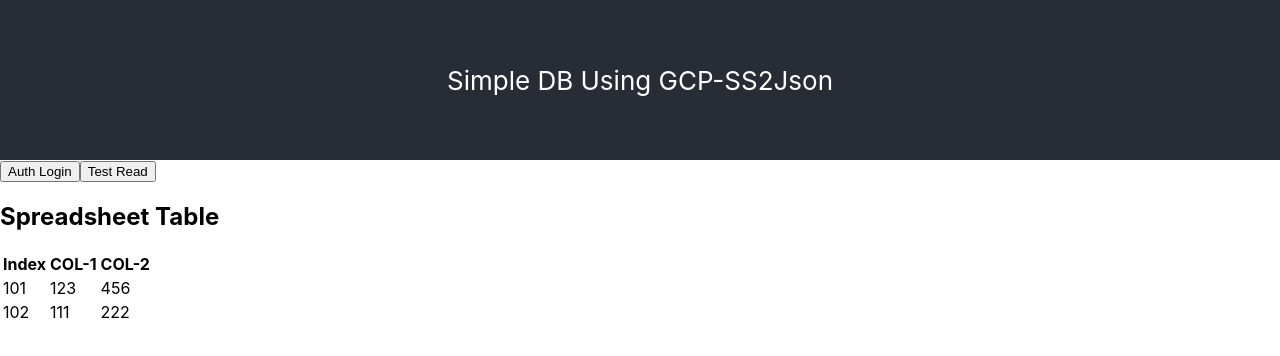
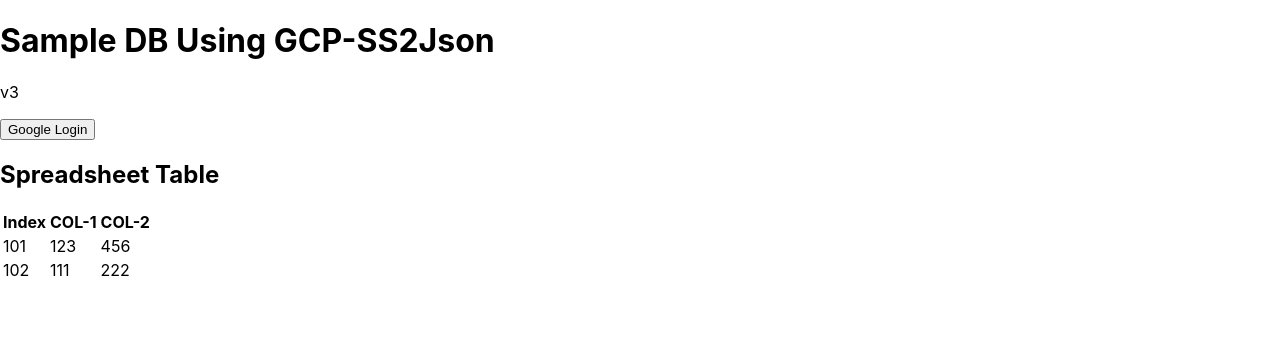
Before and after one commit to wfchiang/gcp-spreadsheet-2-json-sample-apps, a React app in the folder simple-db/: page / in a window 1280 px wide. Shown: the top 356 px of the page. Built offline with nearby package versions, Linux system fonts and the light colour scheme.

Commit message:
refine the structure and load the user-info

```diff
--- a/simple-db/public/index.html
+++ b/simple-db/public/index.html
@@ -11,8 +11,11 @@
     <title>Sample DB Using GCP-SS2Json</title>
   </head>
   <body>
-    <!-- <noscript>You need to enable JavaScript to run this app.</noscript> -->
-    <div id="root"></div>
-    <div id="login-button"></div>
+    <noscript>You need to enable JavaScript to run this app.</noscript>
+    <div>
+      <h1>Sample DB Using GCP-SS2Json</h1>
+      <div id="login-button"></div>
+      <div id="test-table"></div>
+    </div>
   </body>
 </html>
--- a/simple-db/src/App.css
+++ /dev/null
@@ -1,23 +0,0 @@
-.App {
-  text-align: center;
-}
-
-.App-logo {
-  height: 10vmin;
-  pointer-events: none;
-}
-
-.App-header {
-  background-color: #282c34;
-  min-height: 20vh;
-  display: flex;
-  flex-direction: column;
-  align-items: center;
-  justify-content: center;
-  font-size: calc(10px + 2vmin);
-  color: white;
-}
-
-.App-link {
-  color: #61dafb;
-}
--- a/simple-db/src/App.js
+++ /dev/null
@@ -1,14 +0,0 @@
-import React from 'react';
-import './App.css';
-
-function App() {
-  return (
-    <div className="App">
-      <header className="App-header">
-        Simple DB Using GCP-SS2Json
-      </header>
-    </div>
-  );
-}
-
-export default App;
--- a/simple-db/src/index.js
+++ b/simple-db/src/index.js
@@ -1,19 +1,29 @@
 import React from 'react';
 import ReactDOM from 'react-dom';
 import './index.css';
-import App from './App';
-import GoogleLoginButton from './ss2json'
+import SS2Json from './ss2json';
+import SpreadsheetTable from './SpreadsheetTable';
 
 ReactDOM.render(
   <React.StrictMode>
-    <GoogleLoginButton />
+    <SS2Json />
   </React.StrictMode>,
   document.getElementById('login-button')
 );
 
+// to be removed -- just for testing
+let testTableId = {"spreadsheetId": "abcxyz123", "sheetId": "123456" };
+let testTableColTitltes = ["COL-1", "COL-2"];
+let testTableActiveRows = [{"rowIndex": "101", "data": {"COL-1": "123", "COL-2": "456"}}, {"rowIndex": "102", "data": {"COL-1": "111", "COL-2": "222"}}];
+let testTableBackupRows = [{"rowIndex": "101", "data": {"COL-1": "123", "COL-2": "456"}}, {"rowIndex": "102", "data": {"COL-1": "111", "COL-2": "222"}}];
+let testTableActive = { "id": testTableId, "columnTitles": testTableColTitltes, "rows": testTableActiveRows };
+let testTableBackup = { "id": testTableId, "columnTitles": testTableColTitltes, "rows": testTableBackupRows };
+
 ReactDOM.render(
   <React.StrictMode>
-    <App />
+    <SpreadsheetTable
+      activeData={testTableActive}
+      backupData={testTableBackup} />
   </React.StrictMode>,
-  document.getElementById('root')
-);
+  document.getElementById('test-table')
+)
--- a/simple-db/src/ss2json.js
+++ b/simple-db/src/ss2json.js
@@ -1,15 +1,11 @@
 import React from 'react'
 import SpreadsheetTable from './SpreadsheetTable'
 import ClientSecret from './client_secret.json'
+import { isUndefined, isString, isObject, isArray} from './wfJsUtils'
 
-class GoogleLoginButton extends React.Component {
+class SS2Json extends React.Component {
     constructor(props) {
         super(props);
-
-        this.state = {
-            activeData: {},
-            backupData: {}
-        };
 
         // try to store the google credentials
         let fragmentString = location.hash.substring(1);
@@ -29,33 +25,40 @@
             // localStorage.setItem('oauth2-params', JSON.stringify(oauth2Params));
         }
 
+        // Initialize state
+        this.state = {
+            userInfo: undefined,
+            activeData: {},
+            backupData: {}
+        };
+
         // bind class function
+        this.isLogin = this.isLogin.bind(this);
         this.authLogin = this.authLogin.bind(this);
+        this.authLogout = this.authLogout.bind(this);
         this.readSpreadsheet = this.readSpreadsheet.bind(this);
         this.makeGetParams = this.makeGetParams.bind(this);
-        this.isUndefined = this.isUndefined.bind(this);
-        this.isObject = this.isObject.bind(this);
-        this.isArray = this.isArray.bind(this);
-
-        // to be removed
-        this.testTableId = {"spreadsheetId": "abcxyz123", "sheetId": "123456" };
-        this.testTableColTitltes = ["COL-1", "COL-2"];
-        this.testTableActiveRows = [{"rowIndex": "101", "data": {"COL-1": "123", "COL-2": "456"}}, {"rowIndex": "102", "data": {"COL-1": "111", "COL-2": "222"}}];
-        this.testTableBackupRows = [{"rowIndex": "101", "data": {"COL-1": "123", "COL-2": "456"}}, {"rowIndex": "102", "data": {"COL-1": "111", "COL-2": "222"}}];
-        this.testTableActive = { "id": this.testTableId, "columnTitles": this.testTableColTitltes, "rows": this.testTableActiveRows };
-        this.testTableBackup = { "id": this.testTableId, "columnTitles": this.testTableColTitltes, "rows": this.testTableBackupRows };
+        this.makeGetRequest = this.makeGetRequest.bind(this);
+        this.callbackLoadUserInfo = this.callbackLoadUserInfo.bind(this);
+        this.callbackLoadTableData = this.callbackLoadTableData.bind(this);
+        this.renderUserInfo = this.renderUserInfo.bind(this);
+        this.renderTableInfo = this.renderTableInfo.bind(this);
     }
 
-    isUndefined(v) {
-        return (typeof v === 'undefined');
+    componentDidMount () {
+        // try to get the userInfo
+        if (this.isLogin()) {
+            let api = 'https://www.googleapis.com/oauth2/v2/userinfo';
+            let headers = {
+                'Authorization': localStorage.getItem('token_type') + ' ' + localStorage.getItem('access_token')
+            };
+            let params = {};
+            this.makeGetRequest(api, headers, params, this.callbackLoadUserInfo);
+        }
     }
 
-    isObject(v) {
-        return ((typeof v === 'object') && (v.constructor === Object));
-    }
-
-    isArray(v) {
-        return ((typeof v === 'object') && (v.constructor === Array));
+    isLogin () {
+        return (isString(localStorage.getItem('token_type')) && isString(localStorage.getItem('access_token')));
     }
 
     authLogin() {
@@ -84,6 +87,16 @@
         loginForm.submit();
     }
 
+    authLogout () {
+        localStorage.removeItem('token_type');
+        localStorage.removeItem('access_token');
+        this.setState({
+            userInfo: undefined,
+            activeData: {},
+            backupData: {}
+        });
+    }
+
     makeGetParams (getParams) {
         let paramString = '';
         let paramKeys = Object.getOwnPropertyNames(getParams);
@@ -99,51 +112,115 @@
         return paramString;
     }
 
+    callbackLoadUserInfo (reactComp, xhr) {
+        return function () {
+            if (xhr.readyState === 4 && xhr.status === 200) {
+                console.debug(' xhr.response for userInfo > ' + xhr.response);
+                reactComp.setState({
+                    userInfo: JSON.parse(xhr.response),
+                    activeData: reactComp.state.activeData,
+                    backupData: reactComp.state.backupData
+                });
+                console.debug(JSON.stringify(reactComp.state));
+            }
+            else {
+                console.debug(' xhr state-status for userInfo > ' + xhr.readyState + '-' + xhr.status);
+            }
+        };
+    }
+
+    callbackLoadTableData (reactComp, xhr) {
+        return function () {
+            if (xhr.readyState === 4 && xhr.status === 200) {
+                console.debug(' xhr.response for tableData > ' + xhr.response);
+                reactComp.setState({
+                    userInfo: reactComp.state.userInfo,
+                    activeData: JSON.parse(xhr.response),
+                    backupData: JSON.parse(xhr.response)
+                });
+                console.debug(JSON.stringify(reactComp.state));
+            }
+            else {
+                console.debug(' xhr state-status for tableData > ' + xhr.readyState + '-' + xhr.status);
+            }
+        };
+    }
+
+    makeGetRequest (api, headers, params, callback) {
+        let url = api + '?' + this.makeGetParams(params);
+        let xhr = new XMLHttpRequest();
+        xhr.open('GET', url);
+        for (let hk in headers) {
+            xhr.setRequestHeader(hk, headers[hk]);
+        }
+        xhr.onreadystatechange = callback(this, xhr);
+        xhr.send(null);
+    }
+
     readSpreadsheet() {
         if (localStorage.getItem('token_type') && localStorage.getItem('access_token')) {
-            let getParams = {};
-            getParams['spreadsheetId'] = '1PnVWC9j-P8lL7EzhMKRKnSuwmf2qDE2avSLIZJYSISg';
-            getParams['sheetId'] = 'sheet0';
-            let url = 'https://ss2json-dot-wfchiang-dev.uc.r.appspot.com/readSheetData?' + this.makeGetParams(getParams);
-            let xhr = new XMLHttpRequest();
-            xhr.open('GET', url);
-            xhr.setRequestHeader('Authorization', localStorage.getItem('token_type') + ' ' + localStorage.getItem('access_token'));
-            xhr.onreadystatechange = function (e) {
-                if (xhr.readyState === 4 && xhr.status === 200) {
-                    console.debug(' xhr.response > ' + xhr.response);
-                    this.setState({
-                        activeData: JSON.parse(xhr.response),
-                        backupData: JSON.parse(xhr.response)
-                    });
-                } else {
-                    console.debug(' xhr state-status > ' + xhr.readyState + '-' + xhr.status);
-                }
-            }.bind(this);
-            xhr.send(null);
+            let api = 'https://ss2json-dot-wfchiang-dev.uc.r.appspot.com/readSheetData';
+            let headers = {
+                'Authorization': localStorage.getItem('token_type') + ' ' + localStorage.getItem('access_token')
+            };
+            let params = {
+                'spreadsheetId': '1PnVWC9j-P8lL7EzhMKRKnSuwmf2qDE2avSLIZJYSISg',
+                'sheetId': 'sheet0'
+            };
+            this.makeGetRequest(api, headers, params, this.callbackLoadTableData);
         }
         else {
             console.debug('No token... cannot read the spreadsheet');
         }
     }
 
+    renderUserInfo () {
+        if (this.isLogin()) {
+            if (isUndefined(this.state.userInfo) || isUndefined(this.state.userInfo.given_name)) {
+                return (<button onClick={this.authLogin}>UserInfo Corrupted -- Google Login</button>);
+            }
+            else {
+                return (
+                    <div>
+                        <p>Hi, {this.state.userInfo.given_name}</p>
+                        <button onClick={this.authLogout}>Logout</button>
+                    </div>
+                );
+            }
+        }
+        else {
+            return (<button onClick={this.authLogin}>Google Login</button>);
+        }
+    }
+
+    renderTableInfo () {
+        if (this.isLogin()) {
+            return (<button onClick={this.readSpreadsheet}>Test Read</button>);
+        }
+        else {
+            return (<div></div>);
+        }
+    }
+
     render() {
         return (
             <div>
-                <button onClick={this.authLogin}>Auth Login</button>
-                <button onClick={this.readSpreadsheet}>Test Read</button>
+                <p>v3</p>
+                <div>
+                    <this.renderUserInfo />
+                </div>
+                <div>
+                    <this.renderTableInfo />
+                </div>
                 <h2>Spreadsheet Table</h2>
-                {(this.isObject(this.state.activeData) && this.isArray(this.state.activeData.columnTitles) && this.isArray(this.state.activeData.rows)) &&
+                {(isObject(this.state.activeData) && isArray(this.state.activeData.columnTitles) && isArray(this.state.activeData.rows)) &&
                     <SpreadsheetTable
                         activeData={this.state.activeData}
                         backupData={this.state.backupData} />
                 }
-
-                <SpreadsheetTable
-                    activeData={this.testTableActive}
-                    backupData={this.testTableBackup} />
             </div>
         );
     }
 }
 
-export default GoogleLoginButton;
+export default SS2Json;
--- /dev/null
+++ b/simple-db/src/wfJsUtils.js
@@ -0,0 +1,15 @@
+export const isUndefined = function (v) {
+    return (typeof v === 'undefined');
+};
+
+export const isString = function (v) {
+    return (typeof v === 'string');
+};
+
+export const isObject = function (v) {
+    return ((typeof v === 'object') && (v.constructor === Object));
+};
+
+export const isArray = function (v) {
+    return ((typeof v === 'object') && (v.constructor === Array));
+};
```
Also changed, not shown: simple-db/src/setupTests.js (deleted, +0 -5 lines), 1 other file (tests, documents, lock files or other folders).
